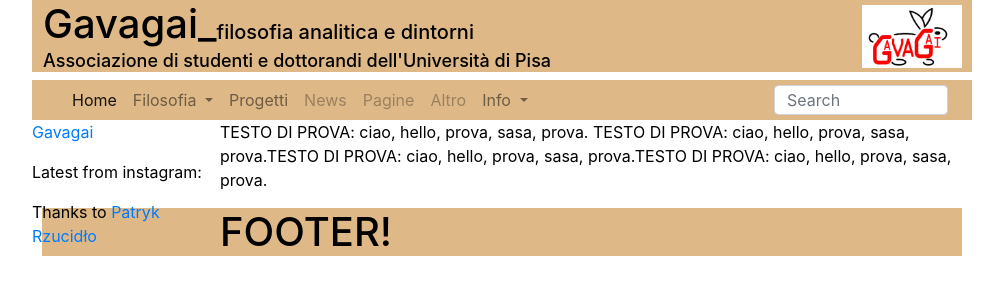
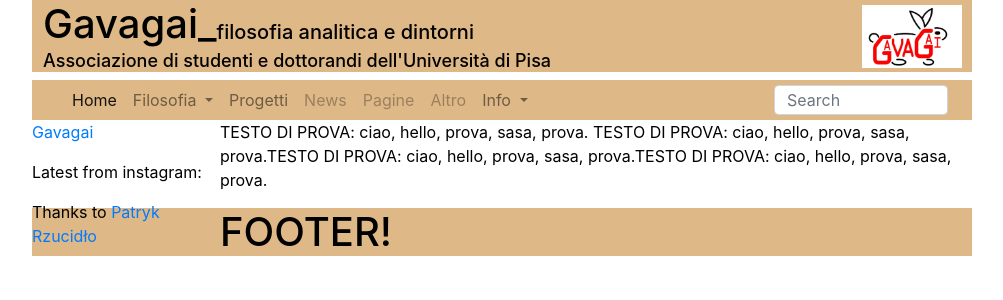
Before and after one commit to Gavagai-phi/gavagai-phi2.github.io, a Jekyll site: the page index.html, which Jekyll copies as it is, in a window 1280 px wide. Shown: the top 300 px of the page, without its empty margins (138-1141 px from the left). Built offline with Jekyll 4.4.1, drawn with Linux system fonts in a browser that asks for light colours; a script that is not in the unit is left out.

Commit message:
Update index.html

```diff
--- a/index.html
+++ b/index.html
@@ -66,7 +66,7 @@ $(function(){
     <script src="https://stackpath.bootstrapcdn.com/bootstrap/4.3.1/js/bootstrap.min.js" integrity="sha384-JjSmVgyd0p3pXB1rRibZUAYoIIy6OrQ6VrjIEaFf/nJGzIxFDsf4x0xIM+B07jRM" crossorigin="anonymous"></script>
 
 
-<div class='wrapper'>
+<div class='zfooter'>
     <script
     src="https://code.jquery.com/jquery-3.3.1.js"
     integrity="sha256-2Kok7MbOyxpgUVvAk/HJ2jigOSYS2auK4Pfzbm7uH60="
```
